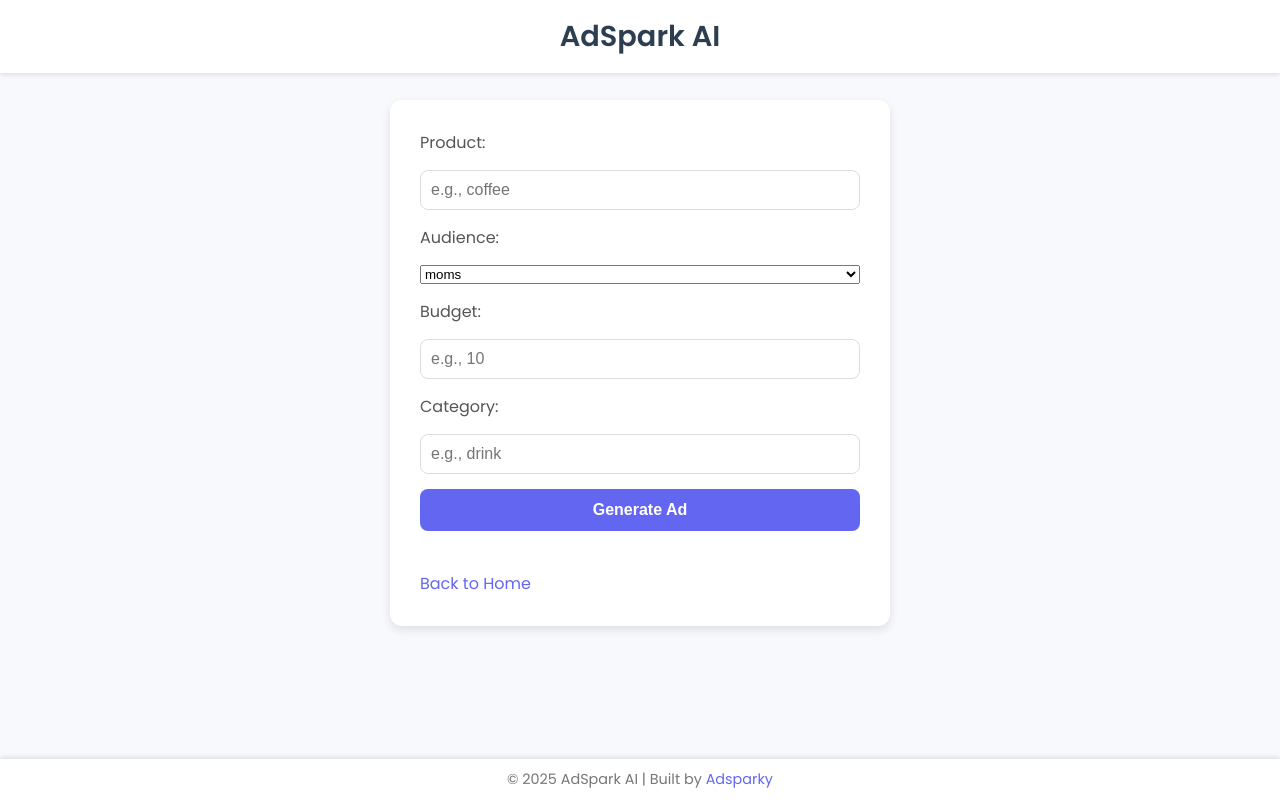
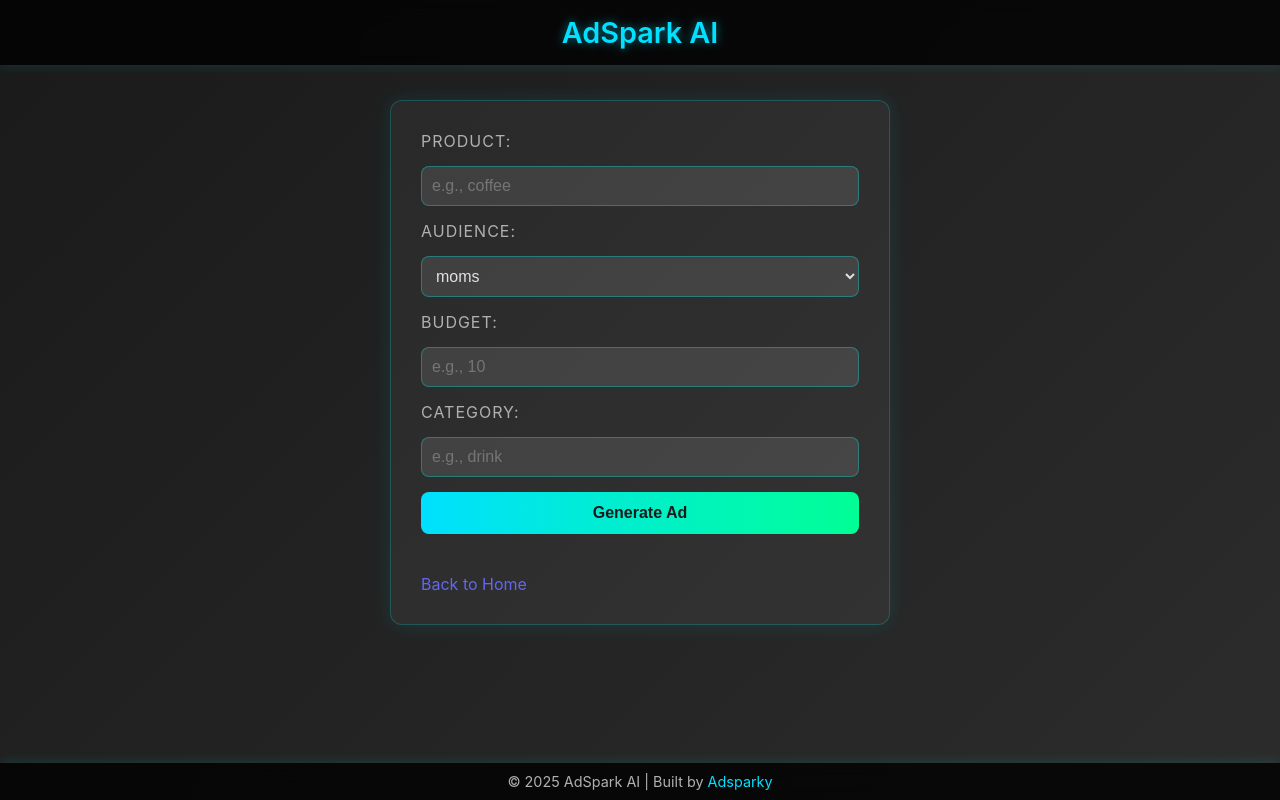
Before and after one commit to Adsparky/AdsparkAI, a Flask app: page /generate in a window 1280 px wide. Run offline with Flask 3, Linux system fonts and the light colour scheme.

Commit message:
Update style.css

```diff
--- a/static/style.css
+++ b/static/style.css
@@ -4,9 +4,9 @@
     box-sizing: border-box;
 }
 body {
-    font-family: 'Poppins', sans-serif;
-    background: #f7f9fc;
-    color: #333;
+    font-family: 'Inter', 'Poppins', sans-serif;
+    background: linear-gradient(135deg, #1a1a1a, #2c2c2c);
+    color: #e0e0e0;
     min-height: 100vh;
     display: flex;
     flex-direction: column;
@@ -17,23 +17,27 @@ header {
     position: fixed;
     top: 0;
     width: 100%;
-    background: #fff;
-    box-shadow: 0 2px 5px rgba(0,0,0,0.1);
+    background: rgba(0, 0, 0, 0.8);
+    backdrop-filter: blur(10px);
+    box-shadow: 0 2px 10px rgba(0, 255, 255, 0.1);
     padding: 15px 20px;
     display: flex;
     justify-content: center;
     align-items: center;
+    z-index: 1000;
 }
 header h1 {
-    color: #2c3e50;
+    color: #00e0ff;
     font-size: 1.8em;
     font-weight: 600;
+    text-shadow: 0 0 10px rgba(0, 224, 255, 0.5);
 }
 .container {
-    background: white;
+    background: rgba(255, 255, 255, 0.05);
     padding: 30px;
     border-radius: 12px;
-    box-shadow: 0 4px 10px rgba(0,0,0,0.1);
+    box-shadow: 0 0 20px rgba(0, 255, 255, 0.1);
+    border: 1px solid rgba(0, 255, 255, 0.2);
     max-width: 500px;
     width: 100%;
     margin-top: 80px;
@@ -46,102 +50,114 @@ form {
 }
 label {
     font-size: 1em;
-    color: #555;
+    color: #b0b0b0;
+    text-transform: uppercase;
+    letter-spacing: 1px;
 }
-input[type="text"] {
+input[type="text"], select {
     padding: 10px;
-    border: 1px solid #ddd;
+    border: 1px solid rgba(0, 255, 255, 0.3);
     border-radius: 8px;
     font-size: 1em;
     width: 100%;
-    transition: border-color 0.3s;
+    background: rgba(255, 255, 255, 0.1);
+    color: #e0e0e0;
+    transition: border-color 0.3s, box-shadow 0.3s;
 }
-input[type="text"]:focus {
-    border-color: #6366f1;
+input[type="text"]:focus, select:focus {
+    border-color: #00e0ff;
+    box-shadow: 0 0 10px rgba(0, 224, 255, 0.5);
     outline: none;
 }
 input[type="submit"] {
     padding: 12px;
-    background: #6366f1;
-    color: white;
+    background: linear-gradient(90deg, #00e0ff, #00ff95);
+    color: #1a1a1a;
     border: none;
     border-radius: 8px;
     font-size: 1em;
     font-weight: 600;
     cursor: pointer;
-    transition: background 0.3s;
+    transition: transform 0.3s, box-shadow 0.3s;
 }
 input[type="submit"]:hover {
-    background: #5455d5;
+    transform: translateY(-2px);
+    box-shadow: 0 0 15px rgba(0, 224, 255, 0.7);
 }
 p {
     margin-top: 20px;
     font-size: 1.1em;
     font-weight: 600;
-    color: #2c3e50;
+    color: #e0e0e0;
 }
 p:last-child {
-    color: #e63946;
+    color: #ff4d4d;
     font-weight: 400;
 }
 img {
     max-width: 300px;
     margin-top: 20px;
     border-radius: 8px;
-    box-shadow: 0 2px 5px rgba(0,0,0,0.1);
+    box-shadow: 0 0 15px rgba(0, 255, 255, 0.3);
 }
 footer {
     position: fixed;
     bottom: 0;
     width: 100%;
-    background: #fff;
+    background: rgba(0, 0, 0, 0.8);
+    backdrop-filter: blur(10px);
     padding: 10px;
     text-align: center;
-    color: #777;
+    color: #b0b0b0;
     font-size: 0.9em;
-    box-shadow: 0 -2px 5px rgba(0,0,0,0.1);
+    box-shadow: 0 -2px 10px rgba(0, 255, 255, 0.1);
 }
 footer a {
-    color: #6366f1;
+    color: #00e0ff;
     text-decoration: none;
+    transition: text-shadow 0.3s;
 }
 footer a:hover {
-    text-decoration: underline;
+    text-shadow: 0 0 10px rgba(0, 224, 255, 0.5);
 }
 /* Homepage styles */
 .hero {
     text-align: center;
     padding: 50px 20px;
-    background: linear-gradient(to bottom, #6366f1, #a5b4fc);
-    color: white;
+    background: linear-gradient(135deg, #1a1a1a, #2c2c2c);
+    border: 1px solid rgba(0, 255, 255, 0.2);
+    color: #e0e0e0;
     border-radius: 12px;
     max-width: 800px;
     width: 100%;
     margin-top: 80px;
+    box-shadow: 0 0 20px rgba(0, 255, 255, 0.1);
 }
 .hero h2 {
     font-size: 2.5em;
     font-weight: 600;
     margin-bottom: 10px;
+    color: #00e0ff;
+    text-shadow: 0 0 10px rgba(0, 224, 255, 0.5);
 }
 .hero p {
     font-size: 1.2em;
     margin-bottom: 20px;
-    color: white;
+    color: #b0b0b0;
 }
 .hero a {
     display: inline-block;
     padding: 12px 24px;
-    background: white;
-    color: #6366f1;
+    background: linear-gradient(90deg, #00e0ff, #00ff95);
+    color: #1a1a1a;
     text-decoration: none;
     border-radius: 8px;
     font-weight: 600;
-    transition: background 0.3s, color 0.3s;
+    transition: transform 0.3s, box-shadow 0.3s;
 }
 .hero a:hover {
-    background: #f0f0f0;
-    color: #5455d5;
+    transform: translateY(-2px);
+    box-shadow: 0 0 15px rgba(0, 224, 255, 0.7);
 }
 .samples {
     margin: 40px 0;
@@ -150,21 +166,23 @@ footer a:hover {
 }
 .samples h3 {
     font-size: 1.8em;
-    color: #2c3e50;
+    color: #00e0ff;
     margin-bottom: 20px;
     text-align: center;
+    text-shadow: 0 0 10px rgba(0, 224, 255, 0.5);
 }
 .sample-card {
-    background: white;
+    background: rgba(255, 255, 255, 0.05);
     padding: 20px;
     border-radius: 8px;
-    box-shadow: 0 2px 5px rgba(0,0,0,0.1);
+    box-shadow: 0 0 15px rgba(0, 255, 255, 0.1);
+    border: 1px solid rgba(0, 255, 255, 0.2);
     margin-bottom: 20px;
     text-align: center;
 }
 .sample-card p {
     font-size: 1em;
-    color: #2c3e50;
+    color: #e0e0e0;
 }
 .sample-card img {
     max-width: 200px;
```
